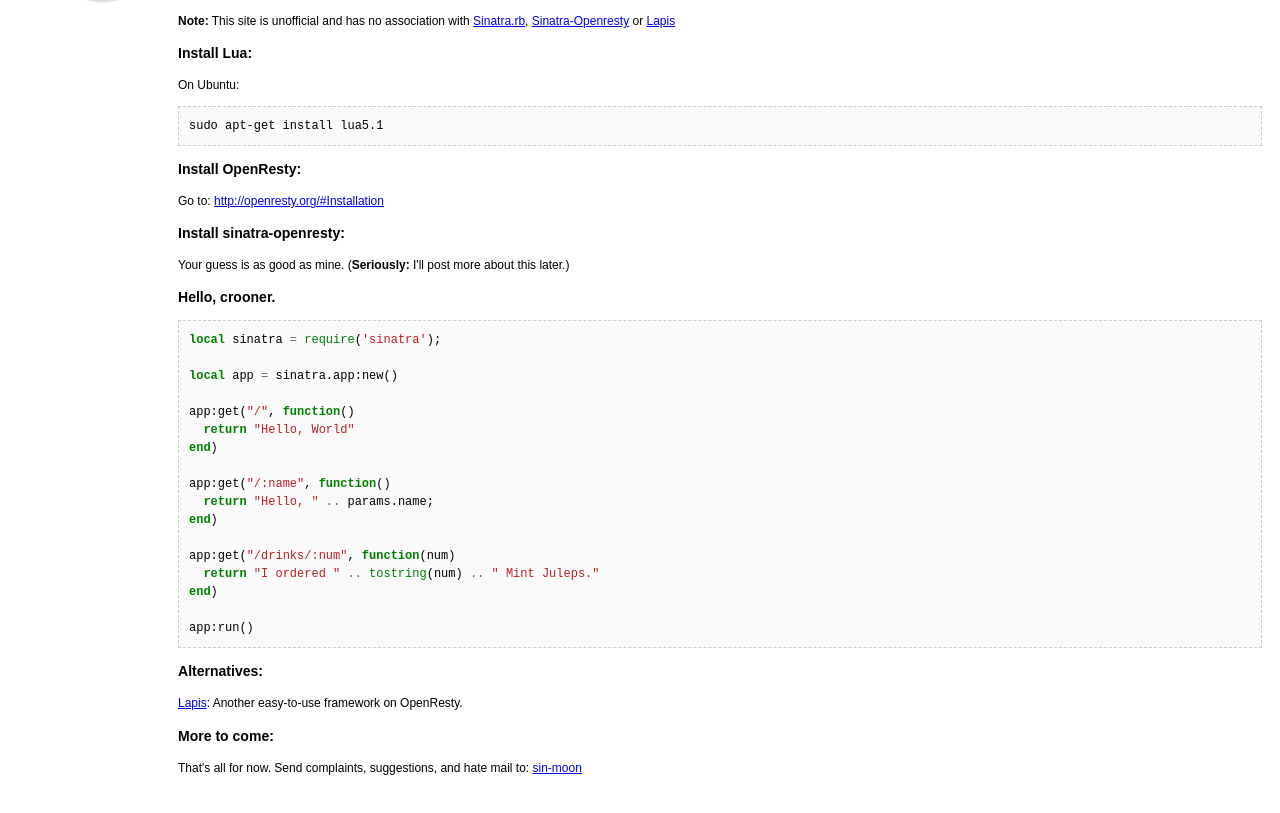
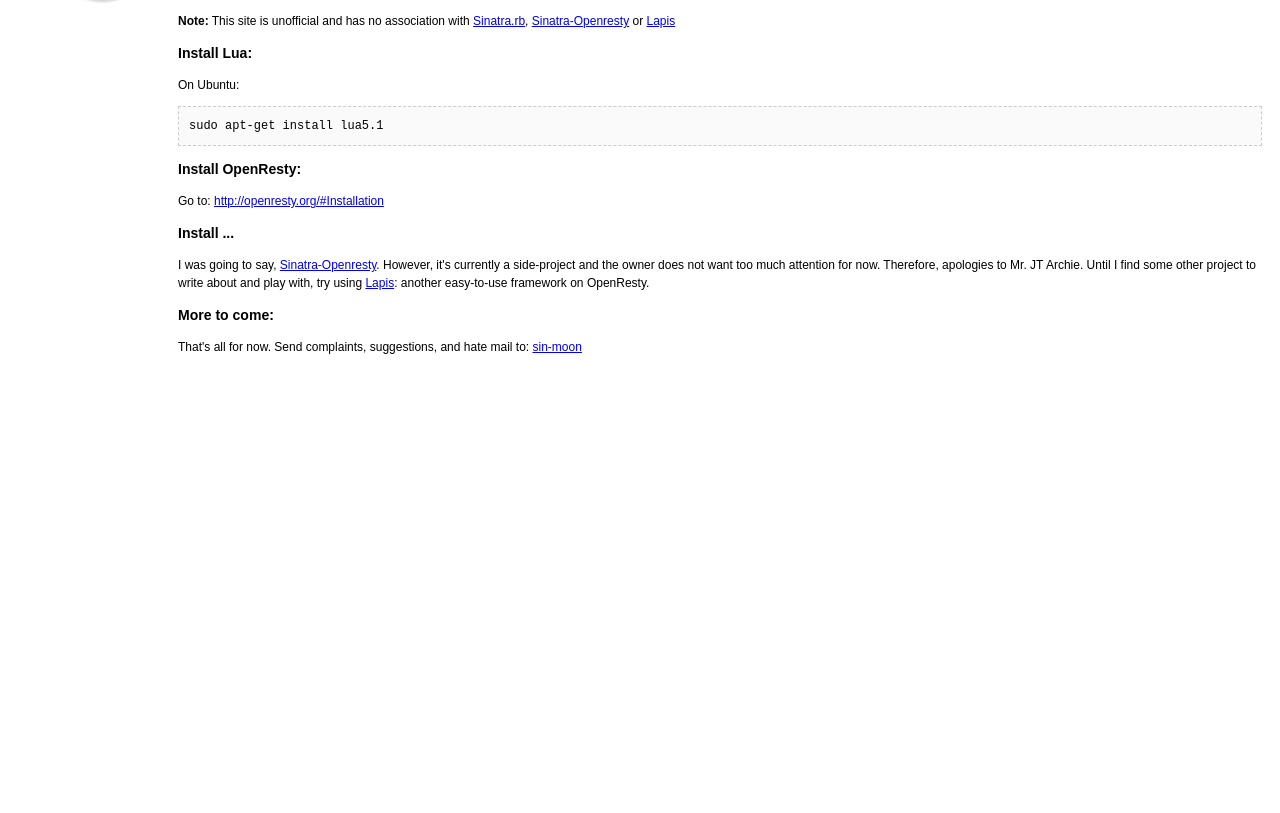
Before and after one commit to media-lib/lua_lib, a plain HTML site: page index.html in a window 1280 px wide. Shown: the part 105-918 px from the top of the page. After the commit the page ends 800 px from the top, so only its background shows below. Drawn offline with Linux system fonts and the light colour scheme.

Commit message:
Apologies.

```diff
--- a/index.html
+++ b/index.html
@@ -5,9 +5,9 @@
     <meta content="text/html charet=UTF-8" http-equiv="Content-Type" />
     <meta content="no-cache, max-age=0, must-revalidate, no-store, max-stale=0, post-check=0, pre-check=0" http-equiv="Cache-Control" />
     <link href="/favicon.ico" rel="shortcut icon" />
-    <link href="/css/vanilla.css?1376367099" media="screen" rel="stylesheet" type="text/css" />
-    <link href="/css/highlight.css?1376367099" media="screen" rel="stylesheet" type="text/css" />
-    <link href="/css/layout.css?1376367099" media="screen" rel="stylesheet" type="text/css" />
+    <link href="/css/vanilla.css?1376368106" media="screen" rel="stylesheet" type="text/css" />
+    <link href="/css/highlight.css?1376368106" media="screen" rel="stylesheet" type="text/css" />
+    <link href="/css/layout.css?1376368106" media="screen" rel="stylesheet" type="text/css" />
   </head>
   <body>
     <h1>Sinatra.lua</h1>
@@ -23,30 +23,12 @@
 </pre></div>
       <h3>Install OpenResty:</h3>
       <p><span>Go to: </span><a href="http://openresty.org/#Installation">http://openresty.org/#Installation</a></p>
-      <h3>Install sinatra-openresty:</h3>
-      <p><span>Your guess is as good as mine. </span><span>(</span><span class="note">Seriously: </span><span>I&#39;ll post more about this later.)</span></p>
+      <h3>Install ...</h3>
+      <p><span>I was going to say, </span><a href="https://github.com/jtarchie/sinatra-openresty">Sinatra-Openresty</a><span>.
+     However, it&#39;s currently a side-project and the owner does not want too much
+     attention for now. Therefore, apologies to Mr. JT Archie.
+     Until I find some other project to write about and play with, try using </span><a href="http://leafo.net/lapis/">Lapis</a><span>: another easy-to-use framework on OpenResty.</span></p>
     </div>
-    <h3>Hello, crooner.</h3>
-    <div class="highlight"><pre><span class="kd">local</span> <span class="n">sinatra</span> <span class="o">=</span> <span class="nb">require</span><span class="p">(</span><span class="s1">&#39;</span><span class="s">sinatra&#39;</span><span class="p">);</span>
-
-<span class="kd">local</span> <span class="n">app</span> <span class="o">=</span> <span class="n">sinatra</span><span class="p">.</span><span class="n">app</span><span class="p">:</span><span class="n">new</span><span class="p">()</span>
-
-<span class="n">app</span><span class="p">:</span><span class="n">get</span><span class="p">(</span><span class="s2">&quot;</span><span class="s">/&quot;</span><span class="p">,</span> <span class="k">function</span><span class="p">()</span>
-  <span class="k">return</span> <span class="s2">&quot;</span><span class="s">Hello, World&quot;</span>
-<span class="k">end</span><span class="p">)</span>
-
-<span class="n">app</span><span class="p">:</span><span class="n">get</span><span class="p">(</span><span class="s2">&quot;</span><span class="s">/:name&quot;</span><span class="p">,</span> <span class="k">function</span><span class="p">()</span>
-  <span class="k">return</span> <span class="s2">&quot;</span><span class="s">Hello, &quot;</span> <span class="o">..</span> <span class="n">params</span><span class="p">.</span><span class="n">name</span><span class="p">;</span>
-<span class="k">end</span><span class="p">)</span>
-
-<span class="n">app</span><span class="p">:</span><span class="n">get</span><span class="p">(</span><span class="s2">&quot;</span><span class="s">/drinks/:num&quot;</span><span class="p">,</span> <span class="k">function</span><span class="p">(</span><span class="n">num</span><span class="p">)</span>
-  <span class="k">return</span> <span class="s2">&quot;</span><span class="s">I ordered &quot;</span> <span class="o">..</span> <span class="nb">tostring</span><span class="p">(</span><span class="n">num</span><span class="p">)</span> <span class="o">..</span> <span class="s2">&quot;</span><span class="s"> Mint Juleps.&quot;</span>
-<span class="k">end</span><span class="p">)</span>
-
-<span class="n">app</span><span class="p">:</span><span class="n">run</span><span class="p">()</span>
-</pre></div>
-    <h3>Alternatives:</h3>
-    <p><a href="http://leafo.net/lapis/">Lapis</a><span>: Another easy-to-use framework on OpenResty.</span></p>
     <h3>More to come:</h3>
     <p><span>That&#39;s all for now. </span><span>Send complaints, suggestions, and hate mail to: </span><a href="https://github.com/sin-moon/sin-moon.github.io/issues">sin-moon</a></p>
   </body>
```
Also changed, not shown: 1 other file.
